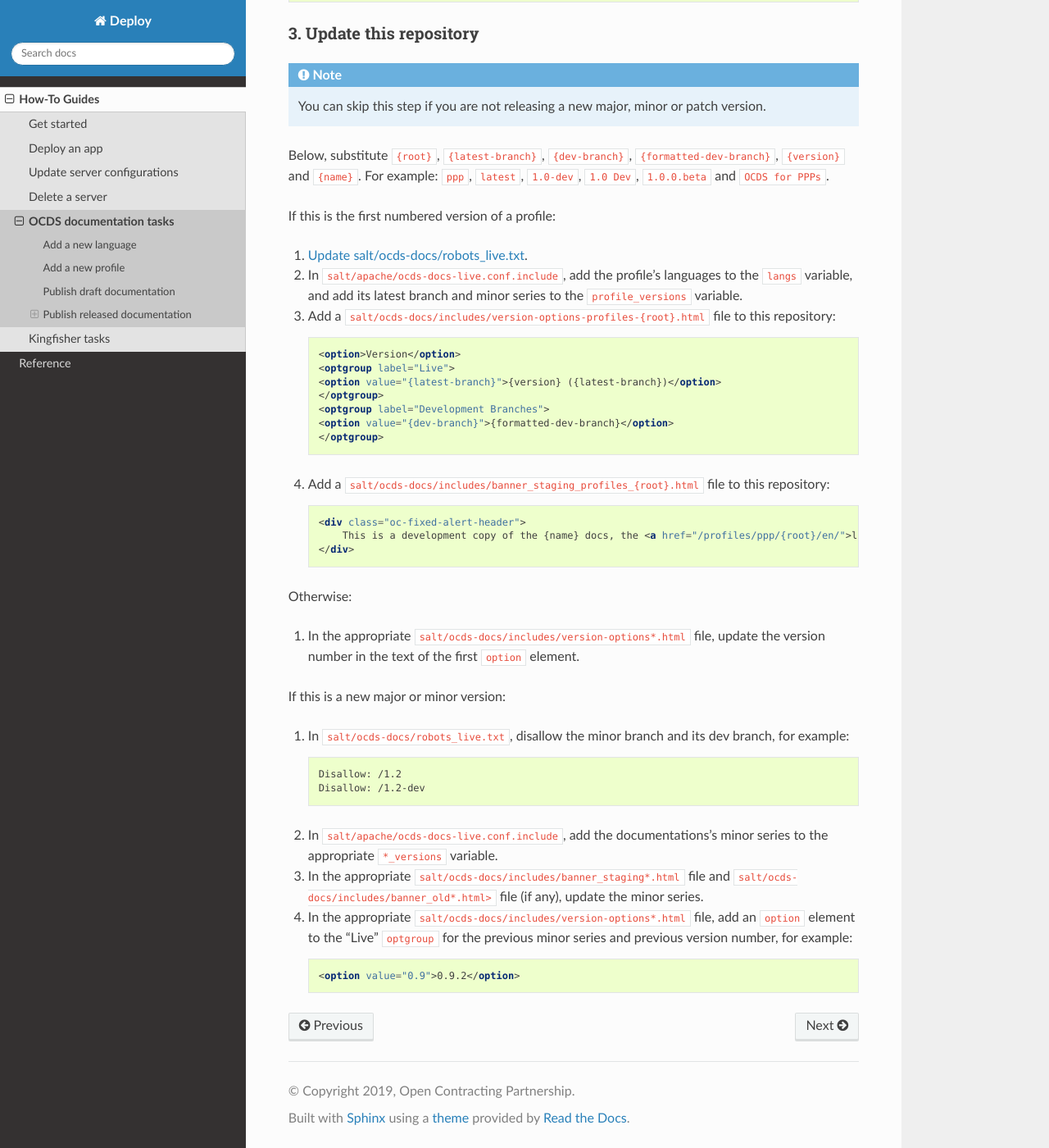
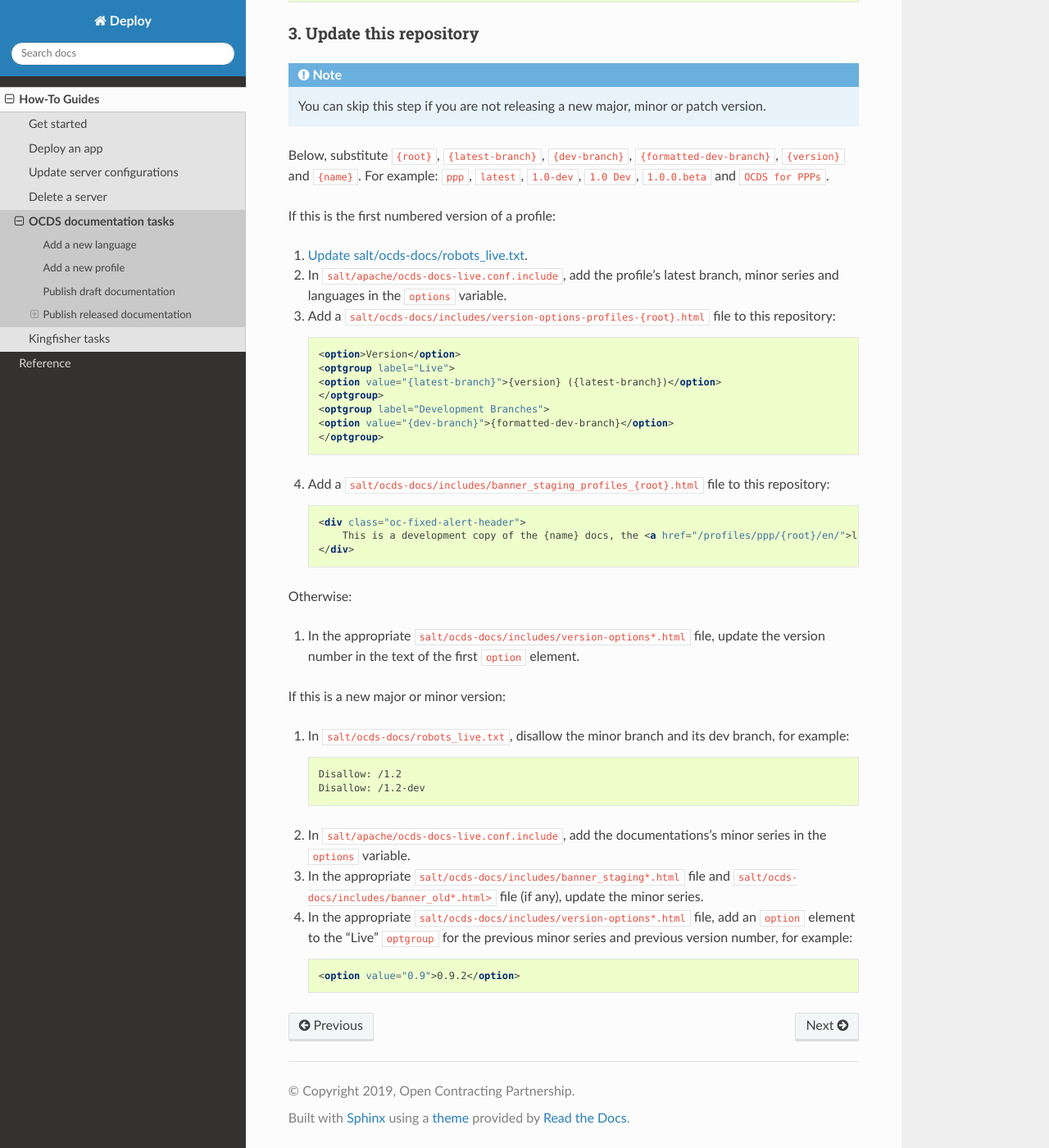
Before and after one commit to open-contracting/deploy, a Sphinx documentation site: the page built from docs/how-to/docs.rst, in a window 1280 px wide and 1400 px high, scrolled down 3534 px. Shown: the whole window at 82% size. Built offline with Sphinx 7.4.7 and the Read the Docs theme 2.0.0, drawn with Linux system fonts in a browser that asks for light colours; some of the changed text lies outside the part shown.

Commit message:
Put updated Apache config for OCDS docs in testing section

```diff
--- a/docs/how-to/docs.rst
+++ b/docs/how-to/docs.rst
@@ -4,7 +4,7 @@
 Add a new language
 ------------------
 
-In ``salt/apache/ocds-docs-live.conf.include`` and ``salt/apache/ocds-docs-staging.conf.include``, add the new language to the ``langs`` variable.
+In ``salt/apache/ocds-docs-live.conf.include`` and ``salt/apache/ocds-docs-staging.conf.include``, add the new language in the ``options`` variable.
 
 .. _add-new-profile:
 
@@ -189,7 +189,7 @@
 
 #. :ref:`Update salt/ocds-docs/robots_live.txt<add-new-profile>`.
 
-#. In ``salt/apache/ocds-docs-live.conf.include``, add the profile's languages to the ``langs`` variable, and add its latest branch and minor series to the ``profile_versions`` variable.
+#. In ``salt/apache/ocds-docs-live.conf.include``, add the profile's latest branch, minor series and languages in the ``options`` variable.
 
 #. Add a ``salt/ocds-docs/includes/version-options-profiles-{root}.html`` file to this repository:
 
@@ -224,7 +224,7 @@
       Disallow: /1.2
       Disallow: /1.2-dev
 
-#. In ``salt/apache/ocds-docs-live.conf.include``, add the documentations's minor series to the appropriate ``*_versions`` variable.
+#. In ``salt/apache/ocds-docs-live.conf.include``, add the documentations's minor series in the ``options`` variable.
 
 #. In the appropriate ``salt/ocds-docs/includes/banner_staging*.html`` file and ``salt/ocds-docs/includes/banner_old*.html>`` file (if any), update the minor series.
 
```
Also changed, not shown: docs/how-to/update.rst (+9 -0 lines), 1 other file.
